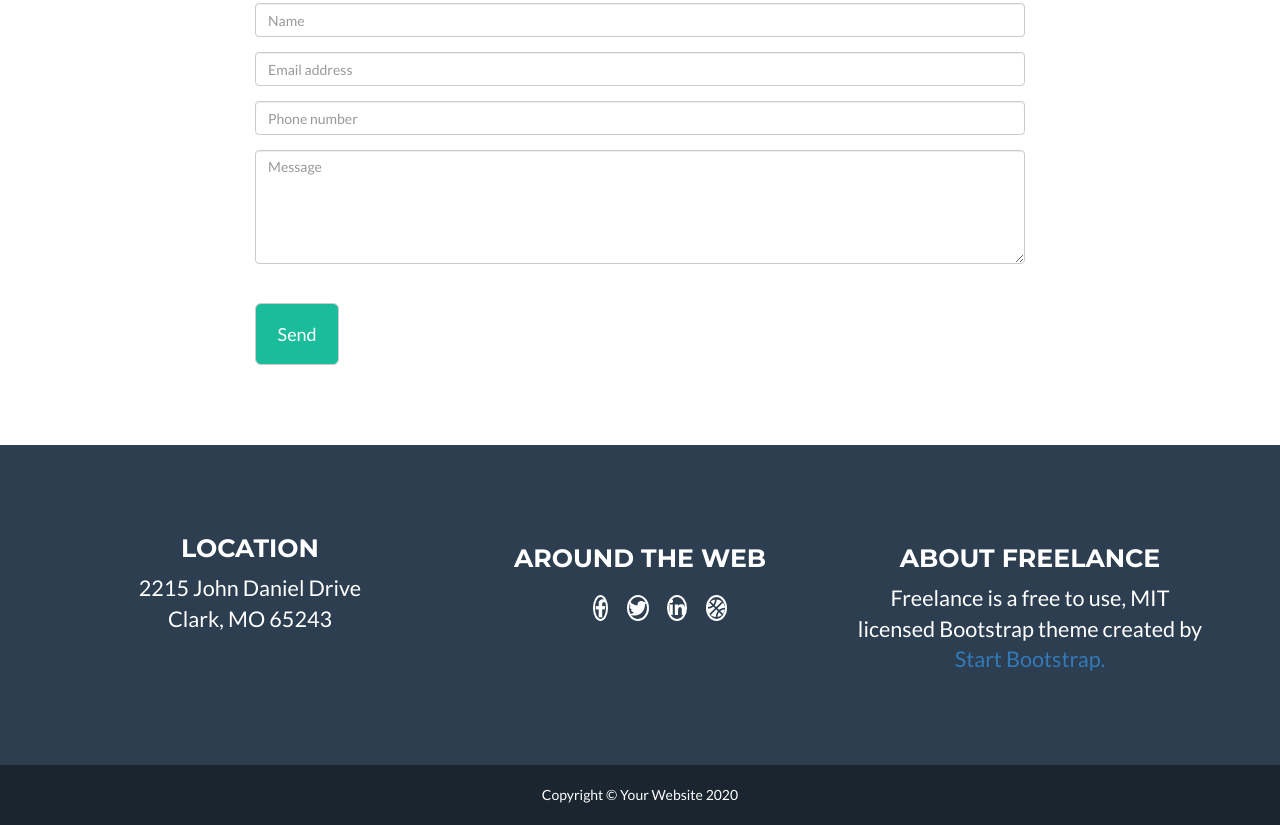
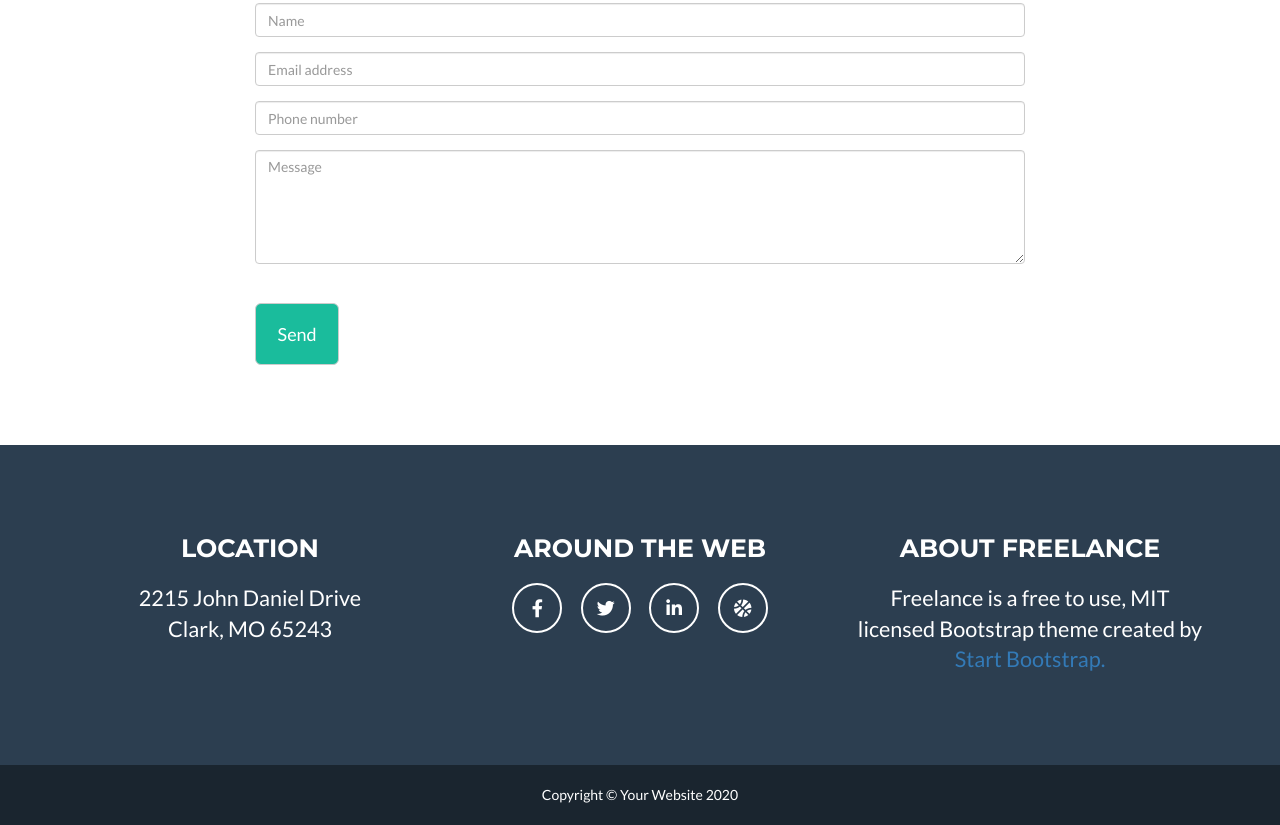
Before and after one commit to 10thDocta/html-css-bootstrap-freelancer, a plain HTML site: page index.html in a window 1280 px wide. Shown: the part 2231-3056 px from the top of the page. Drawn offline with nearby package versions, Linux system fonts and the light colour scheme.

Commit message:
altri ritocchi

```diff
--- a/css/style.css
+++ b/css/style.css
@@ -210,8 +210,13 @@ footer {
   background-color: #2C3E50;
 }
 
+.footer_top h4+* {
+  margin-top: 20px;
+}
+
 .social {
   font-size: 18px;
+  padding: 0;
 }
 
 .social li {
@@ -225,6 +230,7 @@ footer {
 }
 
 .social li a {
+  display: inline-block;
   height: 50px;
   width: 50px;
   line-height: 50px;
@@ -232,6 +238,15 @@ footer {
   border-radius: 50%;
   border-color: white;
   color: white;
+}
+
+.social li a:hover {
+  background-color: white;
+  color: #2C3E50;
+}
+
+.social i {
+  vertical-align: text-top;
 }
 
 .footer_bottom {
@@ -266,6 +281,6 @@ footer {
   }
 
   .p-top-10 {
-    padding-top: none;
+    padding-top: 0;
   }
 }
--- a/index.html
+++ b/index.html
@@ -175,29 +175,27 @@
           <div class="row">
             <div class="col-xs-12">
               <!-- form -->
-              <form class="" action="index.html" method="post">
               <form>
                 <div class="form-group">
-
-                    <input type="text" class="form-control" id="" placeholder="Name">
+                  <input type="text" class="form-control" id="name" placeholder="Name">
                 </div>
                 <div class="form-group">
-                    <input type="email" class="form-control" id="" placeholder="Email address">
+                  <input type="email" class="form-control" id="email" placeholder="Email address">
                 </div>
                 <div class="form-group">
-                    <input type="tel" class="form-control" id="" placeholder="Phone number">
+                  <input type="tel" class="form-control" id="phone" placeholder="Phone number">
                 </div>
                 <div class="form-group">
                   <textarea class="form-control" rows="5" placeholder="Message"></textarea>
                 </div>
-                </form>
+
                 <!-- /form -->
                 <button type="button" class="btn btn-default btn-lg"> Send
                 </button>
+              </form>
             </div>
           </div>
         </div>
-
       </div>
 
     </section>
@@ -211,30 +209,37 @@
     <div class="footer_top p_top_30 p_bottom_30 p_top_80 p_bottom_80">
       <div class="container">
         <div class="row">
-          <div class="col-xs-12 col-md-4">
+          <div class="col-xs-12 col-md-4 p_bottom_30">
             <h4>LOCATION</h4>
             <p>2215 John Daniel Drive <br>
               Clark, MO 65243</p>
           </div>
-          <div class="col-xs-12 col-md-4 p-top-10">
+          <div class="col-xs-12 col-md-4 p_bottom_30">
             <h4>AROUND THE WEB</h4>
             <ul class="social">
-              <li><a href=""><i class="fab fa-facebook-f"></i></a>
+              <li>
+                <a href=""><i class="fab fa-facebook-f"></i></a>
               </li>
-              <li><a href=""><i class="fab fa-twitter"></i>
-                </a></li>
-              <li><a href=""><i class="fab fa-linkedin-in"></i>
-                </a></li>
-              <li><a href=""><i class="fas fa-basketball-ball"></i></a></li>
+              <li>
+                <a href=""><i class="fab fa-twitter"></i></a>
+              </li>
+              <li>
+                <a href=""><i class="fab fa-linkedin-in"></i></a>
+              </li>
+              <li>
+                <a href=""><i class="fas fa-basketball-ball"></i></a>
+              </li>
+            </ul>
           </div>
           <div class="col-xs-12 col-md-4 p-top-10">
             <h4>ABOUT FREELANCE</h4>
-            <p>Freelance is a free to use, MIT licensed Bootstrap theme created by <a href="#">Start Bootstrap.</a></p>
+            <p>Freelance is a free to use, MIT licensed Bootstrap theme created by <a href="#">Start Bootstrap.</a>
+            </p>
           </div>
         </div>
       </div>
     </div>
-    </div>
+
     <!-- /footer top -->
 
     <!-- footer bottom -->
```
Lines whose indentation alone changed are shown as unchanged.
